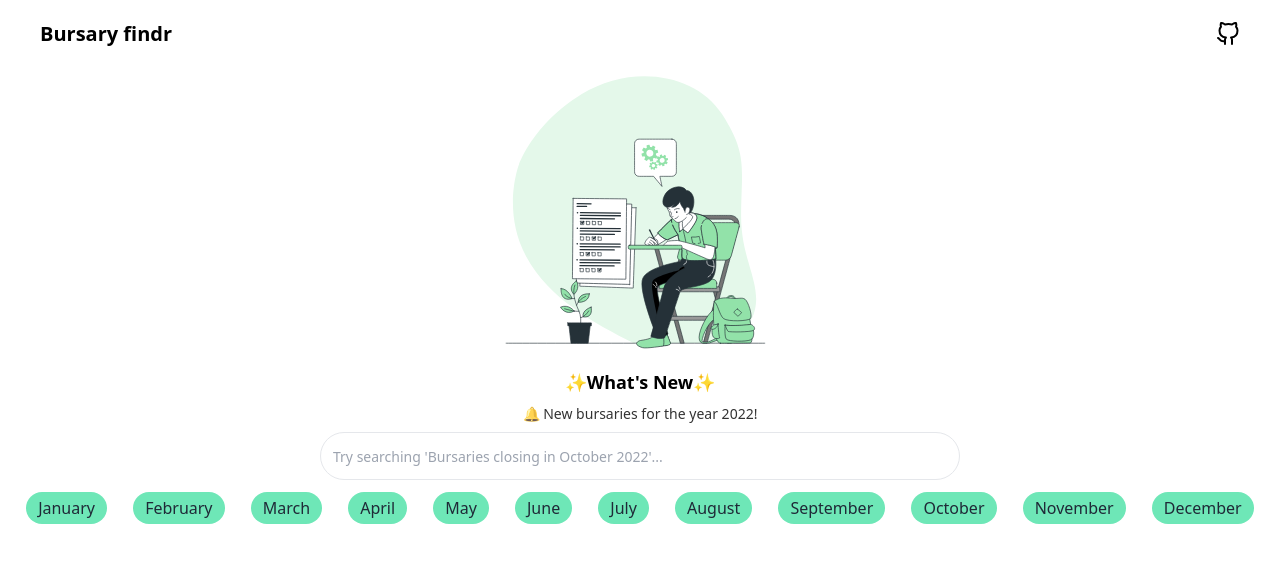
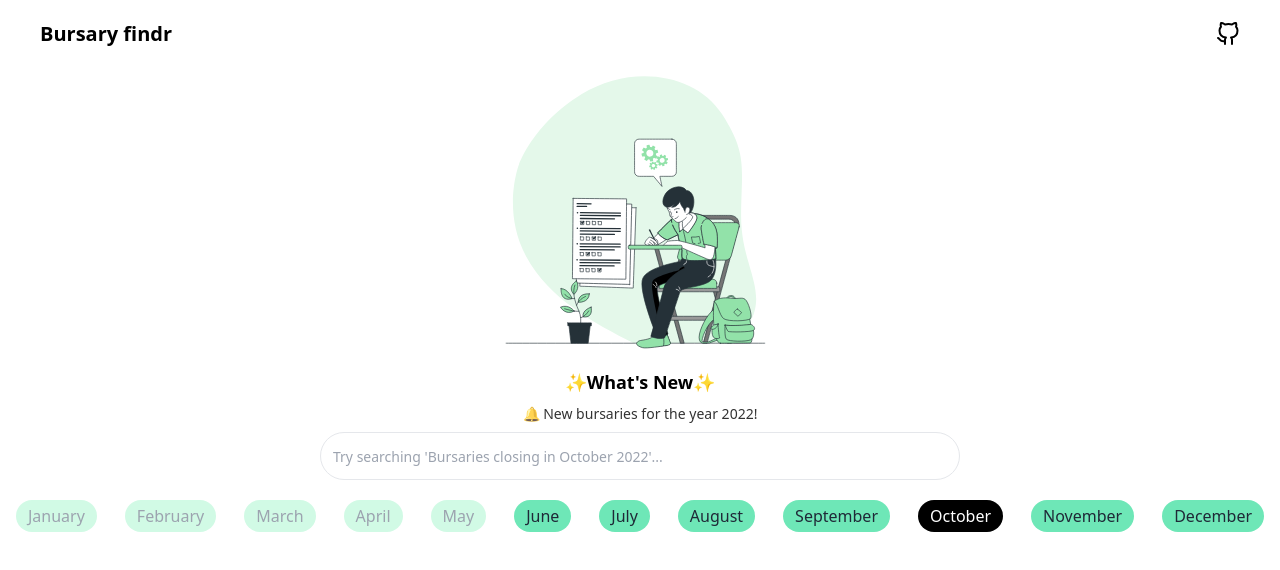
Before and after one commit to KevinRaleie-dev/bursary-findr, a React (Vite) app: page / in a window 1280 px wide. Shown: the top 570 px of the page. Built offline with nearby package versions, Linux system fonts and the light colour scheme; no server answers.

Commit message:
changed grid to overflowscroll-x view, added user friendly errors

```diff
--- a/src/App.jsx
+++ b/src/App.jsx
@@ -21,25 +21,26 @@ function App() {
   const env = process.env.NODE_ENV !== 'production' ? devURL : prodURL;
   const [search, setSearch] = useState('');
   const { data, error, mutate } = useSwr(`${env}${search}`, fetcher);
+  const currentMonth = new Date().getMonth();
 
 
 
   const months = [
     {
       month: 'January',
-      available: true,
+      available: false,
     },
     {
       month: 'February',
-      available: true,
+      available: false,
     },
     {
       month: 'March',
-      available: true,
+      available: false,
     },
     {
       month: 'April',
-      available: true,
+      available: false,
     },
     {
       month: 'May',
@@ -47,31 +48,31 @@ function App() {
     },
     {
       month: 'June',
-      available: false,
+      available: true,
     },
     {
       month: 'July',
-      available: false,
+      available: true,
     },
     {
       month: 'August',
-      available: false,
+      available: true,
     },
     {
       month: 'September',
-      available: false,
+      available: true,
     },
     {
       month: 'October',
-      available: false,
+      available: true,
     },
     {
       month: 'November',
-      available: false,
+      available: true,
     },
     {
       month: 'December',
-      available: false,
+      available: true,
     },
   ];
 
@@ -92,7 +93,6 @@ function App() {
             play
           />
           <div className="grid place-items-center space-y-2 w-full">
-            {/* <p className="text-sm text-gray-500 text-center">Search and find bursaries in South Africa by the month they'll be closing.</p> */}
             <p className="text-lg text-black font-semibold text-center">✨What's New✨</p>
             <p className="text-sm text-center font-medium opacity-80">🔔 New bursaries for the year 2022!</p>
             <input className="hover:shadow text-sm border px-3 w-80 h-10 sm:w-1/2 sm:h-12 rounded-full focus:outline-none"
@@ -103,15 +103,15 @@ function App() {
           </div>
       </Container>
       <section className="mt-3">
-        <div className="grid grid-flow-col grid-cols-3 grid-rows-4 gap-2 px-2 sm:flex sm:flex-row sm:justify-evenly">
+        <div className="flex flex-row overflow-x-scroll space-x-5 py-2 px-2 md:flex md:flex-row md:justify-evenly">
           {months.map((m, i) => (
-            <div key={i}>
+            <div key={i} id={m.month}>
               <button
               onClick={() => handlePinSearch(m.month)}
               type='button'
               disabled={m.available === false ? true : false}
-              className={ m.available === false ? 'bg-green-300 px-3 py-1 rounded-full text-gray-800 text-center cursor-not-allowed'
-             : 'bg-green-300 px-3 py-1 rounded-full text-gray-800 text-center'}>
+              className={ m.available === false ? 'bg-green-100 px-3 py-1 rounded-full text-gray-400 text-center cursor-not-allowed'
+             : currentMonth === i ? 'bg-black px-3 py-1 rounded-full text-white text-center': 'bg-green-300 px-3 py-1 rounded-full text-gray-800 text-center'}>
                 {m.month}
               </button>
             </div>
--- a/src/components/Bursary.jsx
+++ b/src/components/Bursary.jsx
@@ -2,7 +2,7 @@ import React from 'react';
 
 // components
 import { Card } from './Card';
-import { Error } from './Error';
+import { Error, Message } from './Error';
 import { Loading } from './Loading';
 
 export const Bursary = ({data, error, search}) => {
@@ -21,6 +21,13 @@ export const Bursary = ({data, error, search}) => {
     return( <React.Fragment>
         {/* loop through the bursary list and pass in the data to card component */}
         <div className="px-2 py-2 sm:px-10 sm:py-5">
+            {!data.title ? <>
+               <Message
+                text="Bursaries for this month are not available anymore."
+                />
+            </>
+            :
+            <>
             <h3 className="my-5 text-xl sm:text-2xl font-black">{data.title}</h3>
             <div className="flex flex-col sm:grid sm:grid-flow-row sm:grid-cols-3 sm:gap-4">
             {data.bursaryList.map((bursary, idx) => (
@@ -33,6 +40,8 @@ export const Bursary = ({data, error, search}) => {
                 />
             ))}
             </div>
+            </>
+            }
         </div>
     </React.Fragment>);
 }
--- a/src/components/Error.jsx
+++ b/src/components/Error.jsx
@@ -9,15 +9,19 @@ export const Error = ({message}) => {
         return <Message text="Are you sure you're searching the right thing?"/>
     }
 
+    if (message.includes('500')) {
+        return <Message text="Bursaries for this month are not available yet... ☹️"/>
+    }
+
     return (
         <Message text={message} />
     );
 }
 
-const Message = ({text}) => {
+export const Message = ({text}) => {
     return (
         <div className="grid place-items-center p-5">
-            <p className="font-medium text-center text-red-500">{text}</p>
+            <p className="font-medium text-center text-gray-700">{text}</p>
         </div>
     );
 }
```
